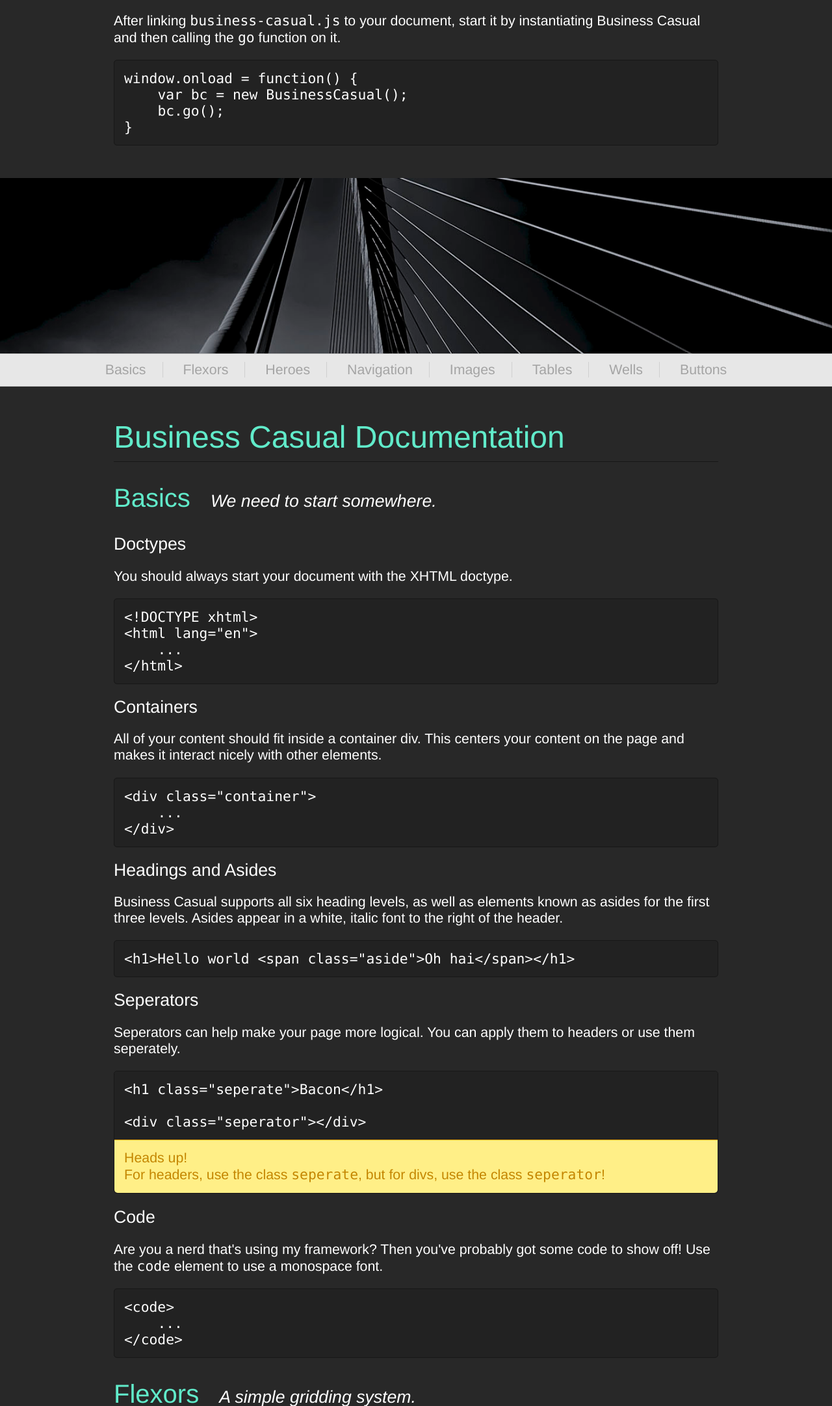
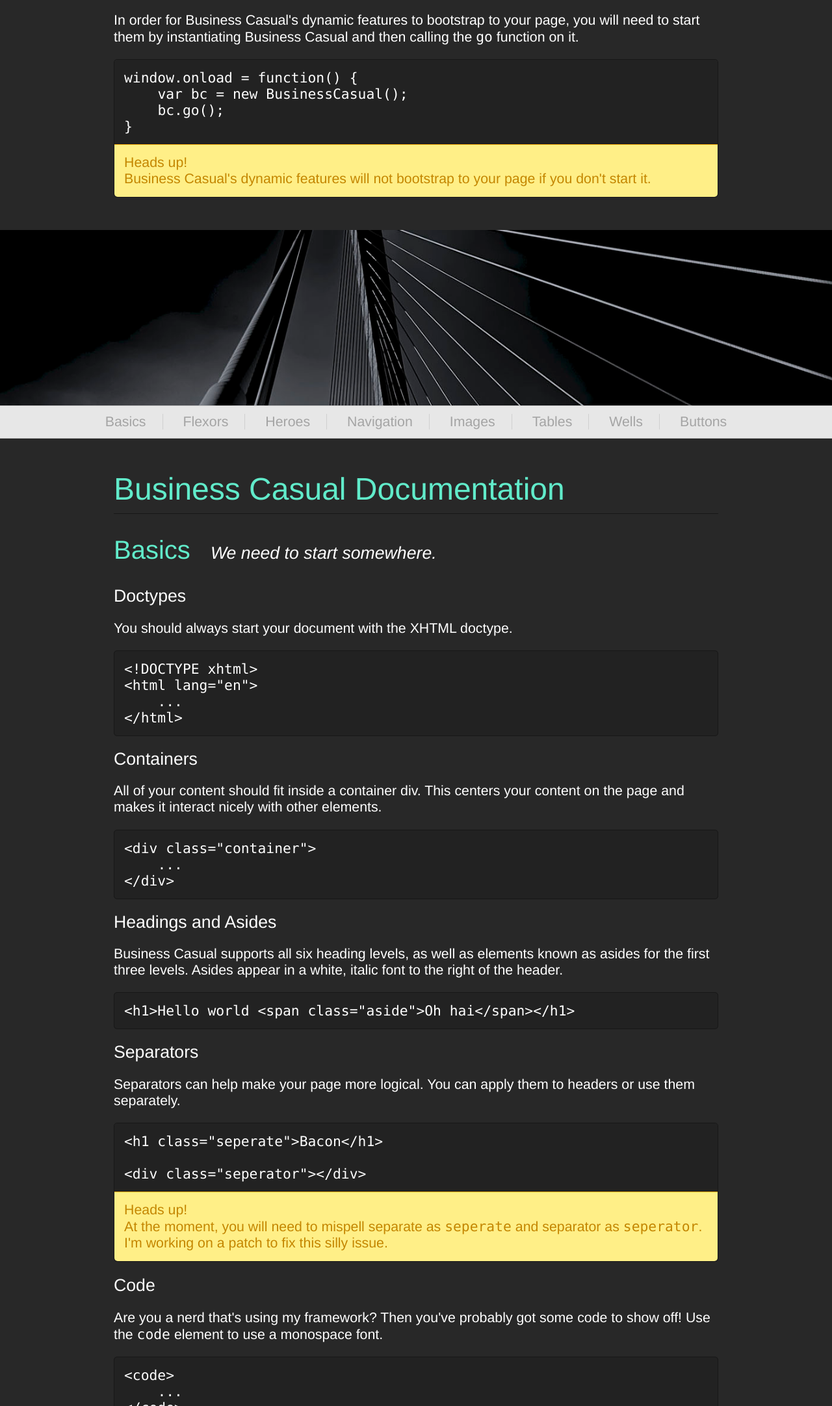
Before and after one commit to jballands/Business-Casual, a plain HTML site: page index.html in a window 1280 px wide. Shown: the part 5309-7473 px from the top of the page at 65% size. Drawn offline with nearby package versions, Linux system fonts and the light colour scheme; some packages are replaced by stand-ins of ours; a script that the page names is missing.

Commit message:
Updated documentation slightly

```diff
--- a/index.html
+++ b/index.html
@@ -287,7 +287,7 @@
             <p>Another description on how to customize Business Casual can be found in
             <code>readme.md</code>.</p>
 
-            <h2>Linking</h2>
+            <h2>Linking &amp; Bootstrapping</h2>
 
             <p>Linking <code>business-casual.css</code> to an HTML document is fairly straightforward.</p>
 
@@ -305,17 +305,31 @@
 <code>&lt;script type="text/javascript" src="js/business-casual.js"&gt;&lt;/script&gt;</code>
             </div>
 
-            <p>After linking <code>business-casual.js</code> to your document, start it by instantiating
+            <p>In order for Business Casual's dynamic features to bootstrap to your page,
+            you will need to start them by instantiating
             Business Casual and then calling the <code>go</code> function on it.</p>
 
-            <div class="well">
+            <table class="rounded-table bump">
+                <tbody>
+                    <tr class="left">
+                        <th class="invert">
 
 <!--Code-->
 <code>window.onload = function() {
     var bc = new BusinessCasual();
     bc.go();
 }</code>
-            </div>
+
+                        </th>
+                    </tr>
+                    <tr class="left">
+                        <th class="warning">
+                            <span class="bold">Heads up!</span><br/>
+                            Business Casual's dynamic features will not bootstrap to your page if you don't start it.
+                        </th>
+                    </tr>
+                </tbody>
+            </table>
 
         </div>
 
@@ -384,10 +398,10 @@
 <code>&lt;h1&gt;Hello world &lt;span class="aside"&gt;Oh hai&lt;/span&gt;&lt;/h1&gt;</code>
                 </div>
 
-                <h4>Seperators</h4>
+                <h4>Separators</h4>
 
-                <p>Seperators can help make your page more logical. You can apply them to headers or use them
-                seperately.</p>
+                <p>Separators can help make your page more logical. You can apply them to headers or use them
+                separately.</p>
 
                 <table class="rounded-table bump">
                     <tbody>
@@ -404,9 +418,9 @@
                         <tr class="left">
                             <th class="warning">
                                 <span class="bold">Heads up!</span><br/>
-                                For headers, use the class
-                                <code>seperate</code>, but for divs, use the class
-                                <code>seperator</code>!
+                                At the moment, you will need to mispell separate as <code>seperate</code> and
+                                separator as <code>seperator</code>. I'm working on a patch to fix this
+                                silly issue.
                             </th>
                         </tr>
                     </tbody>
@@ -1118,6 +1132,8 @@
                            target="_blank"><img src="img/twitter_icon.png" /></a></li>
                     <li><a href="http://www.linkedin.com/pub/jonathan-ballands/3a/b8b/883"
                            target="_blank"><img src="img/linkedin_icon.png" /></a></li>
+                    <li><a href="https://github.com/jballands"
+                           target="_blank"><img src="img/github_icon.png" /></a></li>
                 </ul>
             </span>
         </div>
```
Also changed, not shown: img/github_icon.png (added).
